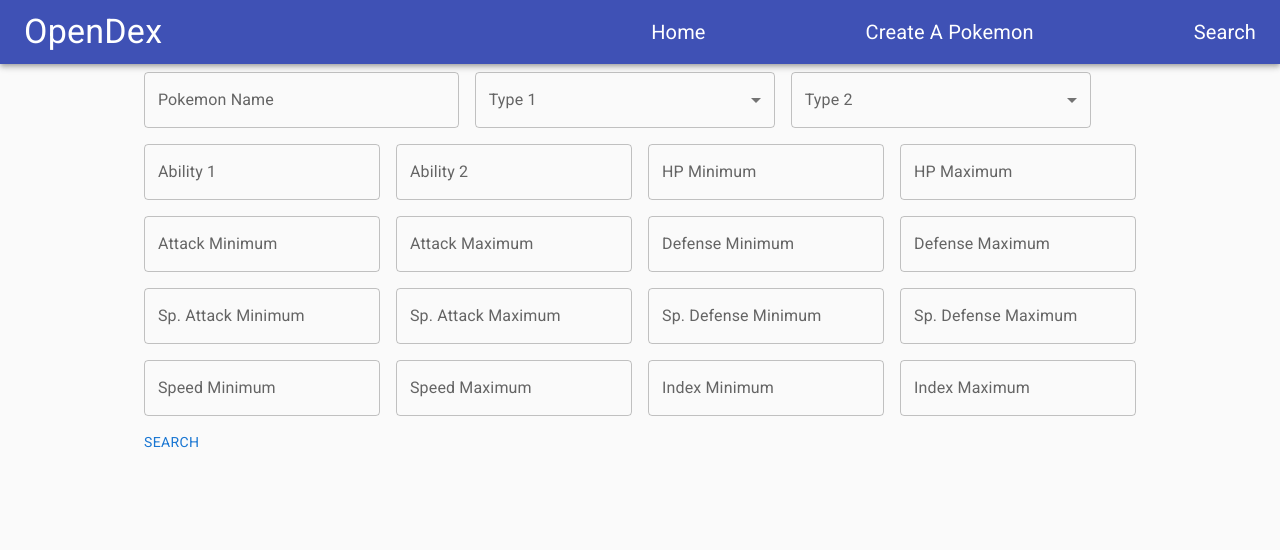
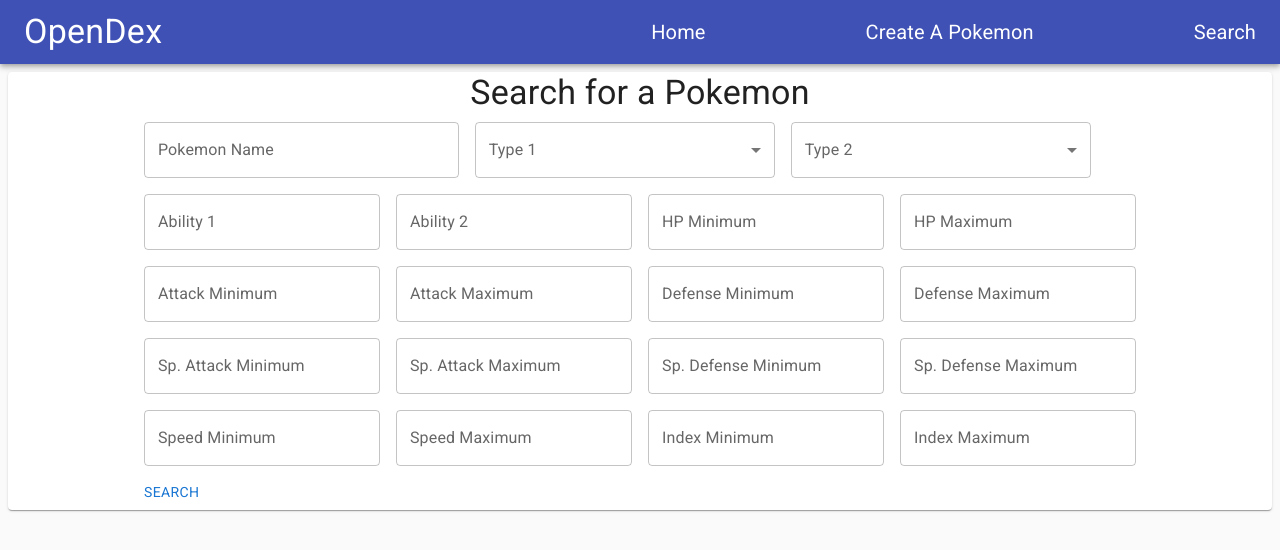
Before and after one commit to ae4sri/contributable-pokedex-frontend, a React (Create React App) app: page /search in a window 1280 px wide. Shown: the top 550 px of the page. Built offline with nearby package versions, Linux system fonts and the light colour scheme.

Commit message:
Add additional styling to Search form

```diff
--- a/src/components/SearchHelpers/SearchForm.js
+++ b/src/components/SearchHelpers/SearchForm.js
@@ -1,12 +1,13 @@
 import * as React from 'react';
 import TextField from '@mui/material/TextField';
-import { Button, Grid } from "@mui/material";
+import { Button, Grid, Paper, Typography } from "@mui/material";
 import { TypeSelectBox } from '../Create Pokemon Components/TypeSelectBox';
 
 
 export const SearchForm = ({ type1, setType1, type2, setType2, handleChange, handleSubmit }) => {
   return (
-
+    <Paper sx={{ m: 1 }}>
+      <Typography align='center' component="h2" variant="h4" >Search for a Pokemon</Typography>
       <Grid
         container
         direction="column"
@@ -150,5 +151,6 @@
 
         </form>
       </Grid>
+    </Paper>
   );
 }
```
Lines whose indentation alone changed are shown as unchanged.
